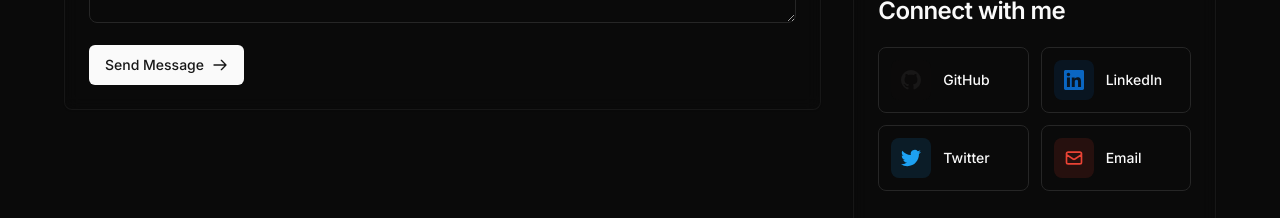
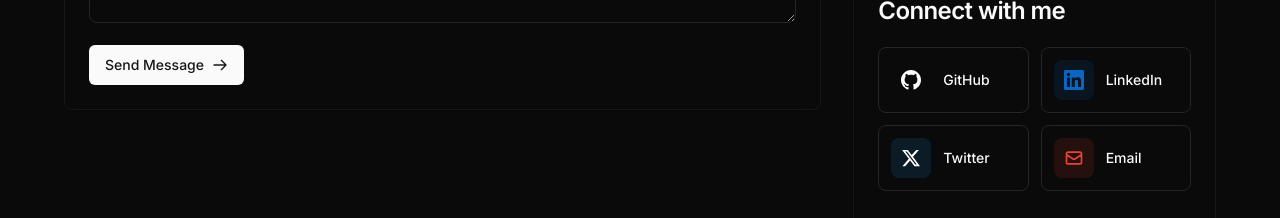
Before and after one commit to swz22/portfolio-jk, a Next.js app: page / in a window 1280 px wide. Shown: the part 6489-6707 px from the top of the page. Built offline with nearby package versions, Linux system fonts and the light colour scheme.

Commit message:
fix: update social icons for better visibility

```diff
--- a/components/sections/contact/social-links.tsx
+++ b/components/sections/contact/social-links.tsx
@@ -35,11 +35,7 @@ export function SocialLinks() {
                   style={{ backgroundColor: link.color + '20' }}
                 >
                   {link.platform === 'GitHub' && (
-                    <svg
-                      className="h-5 w-5"
-                      fill={link.color}
-                      viewBox="0 0 24 24"
-                    >
+                    <svg className="h-5 w-5" fill="#ffffff" viewBox="0 0 24 24">
                       <path d="M12 0c-6.626 0-12 5.373-12 12 0 5.302 3.438 9.8 8.207 11.387.599.111.793-.261.793-.577v-2.234c-3.338.726-4.033-1.416-4.033-1.416-.546-1.387-1.333-1.756-1.333-1.756-1.089-.745.083-.729.083-.729 1.205.084 1.839 1.237 1.839 1.237 1.07 1.834 2.807 1.304 3.492.997.107-.775.418-1.305.762-1.604-2.665-.305-5.467-1.334-5.467-5.931 0-1.311.469-2.381 1.236-3.221-.124-.303-.535-1.524.117-3.176 0 0 1.008-.322 3.301 1.23.957-.266 1.983-.399 3.003-.404 1.02.005 2.047.138 3.006.404 2.291-1.552 3.297-1.23 3.297-1.23.653 1.653.242 2.874.118 3.176.77.84 1.235 1.911 1.235 3.221 0 4.609-2.807 5.624-5.479 5.921.43.372.823 1.102.823 2.222v3.293c0 .319.192.694.801.576 4.765-1.589 8.199-6.086 8.199-11.386 0-6.627-5.373-12-12-12z" />
                     </svg>
                   )}
@@ -53,12 +49,8 @@ export function SocialLinks() {
                     </svg>
                   )}
                   {link.platform === 'Twitter' && (
-                    <svg
-                      className="h-5 w-5"
-                      fill={link.color}
-                      viewBox="0 0 24 24"
-                    >
-                      <path d="M23.953 4.57a10 10 0 01-2.825.775 4.958 4.958 0 002.163-2.723c-.951.555-2.005.959-3.127 1.184a4.92 4.92 0 00-8.384 4.482C7.69 8.095 4.067 6.13 1.64 3.162a4.822 4.822 0 00-.666 2.475c0 1.71.87 3.213 2.188 4.096a4.904 4.904 0 01-2.228-.616v.06a4.923 4.923 0 003.946 4.827 4.996 4.996 0 01-2.212.085 4.936 4.936 0 004.604 3.417 9.867 9.867 0 01-6.102 2.105c-.39 0-.779-.023-1.17-.067a13.995 13.995 0 007.557 2.209c9.053 0 13.998-7.496 13.998-13.985 0-.21 0-.42-.015-.63A9.935 9.935 0 0024 4.59z" />
+                    <svg className="h-5 w-5" fill="#ffffff" viewBox="0 0 24 24">
+                      <path d="M18.244 2.25h3.308l-7.227 8.26 8.502 11.24H16.17l-5.214-6.817L4.99 21.75H1.68l7.73-8.835L1.254 2.25H8.08l4.713 6.231zm-1.161 17.52h1.833L7.084 4.126H5.117z" />
                     </svg>
                   )}
                   {link.platform === 'Email' && (
```
